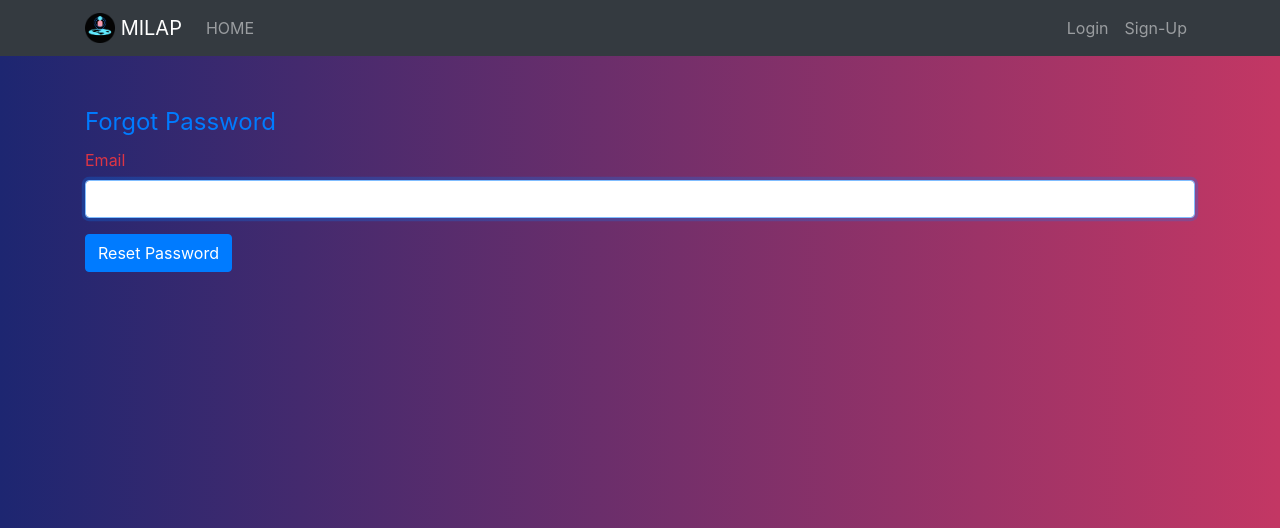
After one commit to Mercer1410/Alumni, a Node server app: page /forgot in a window 1280 px wide. The commit adds this page. Shown: the top 528 px of the page. Run offline with Node 20, Linux system fonts and the light colour scheme; some libraries are stand-ins or nearby versions.

Commit message:
Password reset

```diff
--- a/models/user.js
+++ b/models/user.js
@@ -12,7 +12,10 @@ var UserSchema = new mongoose.Schema({
     place: String,
     firstName: String,
     lastName: String,
-    email: String,
+    email: {type: String, unique: true, required: true},
+    resetPasswordToken: String,
+    resetPasswordExpires: Date,
+    isAdmin: {type: Boolean, default: false},
     occupation: String,
     achievement: [
         {
--- a/package.json
+++ b/package.json
@@ -10,6 +10,7 @@
   "author": "Hrithik Saxena",
   "license": "ISC",
   "dependencies": {
+    "async": "^3.2.0",
     "body-parser": "^1.19.0",
     "connect-flash": "^0.1.1",
     "ejs": "^3.1.2",
@@ -18,6 +19,7 @@
     "method-override": "^3.0.0",
     "moment": "^2.25.3",
     "mongoose": "^5.9.12",
+    "nodemailer": "^6.4.6",
     "nodemon": "^2.0.4",
     "passport": "^0.4.1",
     "passport-local": "^1.0.0",
--- a/routes/index.js
+++ b/routes/index.js
@@ -1,6 +1,9 @@
 var express = require("express");
 var router = express.Router();
 var passport = require("passport");
+var async = require("async");
+var nodemailer = require("nodemailer");
+var crypto = require("crypto");
 
 var User = require("../models/user");
 
@@ -64,4 +67,86 @@ router.get("/logout", function(req,res){
     res.redirect("/home");
 });
 
+//=================
+//Forgot Password
+//=================
+
+router.get("/forgot", function(req,res){
+    res.render("forgot");
+});
+
+router.post('/forgot', function(req, res, next) {
+    async.waterfall([
+      function(done) {
+        crypto.randomBytes(20, function(err, buf) {
+          var token = buf.toString('hex');
+          done(err, token);
+        });
+      },
+      function(token, done) {
+        User.findOne({ email: req.body.email }, function(err, user) {
+          if (!user) {
+            req.flash('error', 'No account with that email address exists.');
+            return res.redirect('/forgot');
+          }
+
+          user.resetPasswordToken = token;
+          user.resetPasswordExpires = Date.now() + 3600000; // 1 hour
+
+          user.save(function(err) {
+            done(err, token, user);
+          });
+        });
+      },
+      function(token, user, done) {
+        res.redirect("/reset/"+token);
+      }
+    ], function(err) {
+      if (err) {
+          console.log(err);
+        return next(err);
+      }
+      res.redirect('/forgot');
+    });
+  });
+
+  router.get('/reset/:token', function(req, res) {
+    User.findOne({ resetPasswordToken: req.params.token, resetPasswordExpires: { $gt: Date.now() } }, function(err, user) {
+      if (!user) {
+        req.flash('error', 'Password reset token is invalid or has expired.');
+        return res.redirect('/forgot');
+      }
+      res.render('reset', {token: req.params.token});
+    });
+  });
+
+  router.post('/reset/:token', function(req, res) {
+    async.waterfall([
+      function(done) {
+        User.findOne({ resetPasswordToken: req.params.token, resetPasswordExpires: { $gt: Date.now() } }, function(err, user) {
+          if (!user) {
+            req.flash('error', 'Password reset token is invalid or has expired.');
+            return res.redirect('back');
+          }
+          if(req.body.password === req.body.confirm) {
+            user.setPassword(req.body.password, function(err) {
+              user.resetPasswordToken = undefined;
+              user.resetPasswordExpires = undefined;
+
+              user.save(function(err) {
+                req.flash("success", "Password has been successfully changed.");
+                res.redirect("/home");
+              });
+            })
+          } else {
+              req.flash("error", "Passwords do not match.");
+              return res.redirect('back');
+          }
+        });
+      }
+    ], function(err) {
+      res.redirect('/home');
+    });
+  });
+
 module.exports = router;
--- /dev/null
+++ b/views/forgot.ejs
@@ -0,0 +1,18 @@
+<%- include("partials/header") %>
+<div class="container">
+    <div class="row">
+        <div class="col-md-12">
+            <form action="/forgot" method="POST">
+                <legend class="text-primary">Forgot Password</legend>
+                <div class="form-group">
+                    <label for="email" class="text-danger">Email</label>
+                    <input type="email" name="email" autofocus class="form-control">
+                </div>
+                <div class="form-group">
+                    <input type="submit" class="btn btn-primary" value="Reset Password">
+                </div>
+            </form>
+        </div>
+    </div>
+</div>
+<%- include("partials/footer") %>
--- a/views/landing.ejs
+++ b/views/landing.ejs
@@ -11,7 +11,7 @@
     <!-- LOCAL CSS -->
     <link rel="stylesheet" href="/stylesheets/landing.css">
 
-    <title>Alumni Tracker</title>
+    <title>MILAP - Multiple Interconnected Locus for Alumni Protocol</title>
   </head>
   <body>
     <div id="landing-header">
--- a/views/login.ejs
+++ b/views/login.ejs
@@ -15,6 +15,7 @@
                     <button class="btn btn-lg btn-block btn-outline-success" type="submit">Login</button>
                 </div>
             </form>
+            <a class="text-right" href="/forgot">Forgot Password</a>
         </div>
     </div>
 </div>
```
Also changed, not shown: views/reset.ejs (added, +24 -0 lines), 1 other file.
